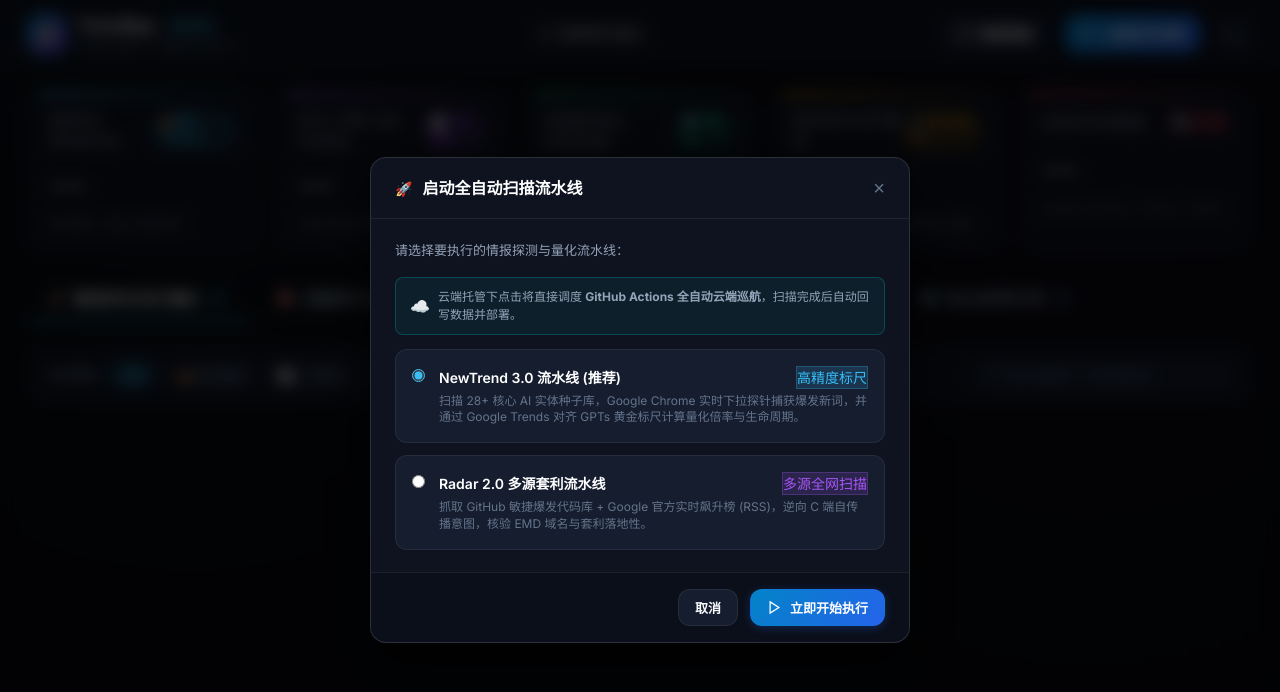
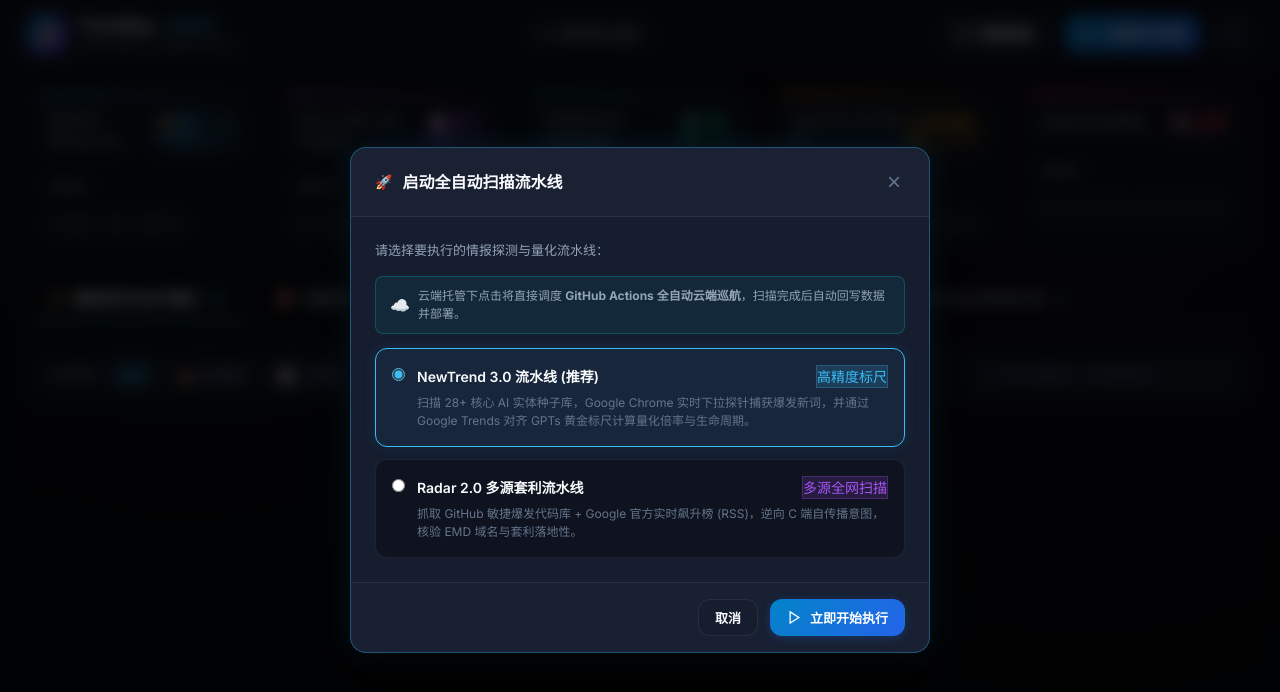
Before and after one commit to bshx2024/TrendSpy, a website: page public/index.html in a window 1280 px wide. Both pictures are taken after a click on the button "立即执行扫描". Drawn offline with nearby package versions, Linux system fonts and the light colour scheme; no server answers.

Commit message:
fix: add api/index.ts for Vercel serverless functions, fix modal CSS, and include data assets

```diff
--- /dev/null
+++ b/api/index.ts
@@ -0,0 +1,3 @@
+import app from "../server.js";
+
+export default app;
--- a/public/style.css
+++ b/public/style.css
@@ -1558,3 +1558,153 @@ body {
     grid-template-columns: 1fr;
   }
 }
+
+/* Modal Dialog System */
+.modal-overlay {
+  position: fixed;
+  inset: 0;
+  background: rgba(0, 0, 0, 0.75);
+  backdrop-filter: blur(8px);
+  display: none;
+  align-items: center;
+  justify-content: center;
+  z-index: 1000;
+  opacity: 0;
+  transition: opacity var(--transition-normal);
+}
+
+.modal-overlay.active {
+  display: flex;
+  opacity: 1;
+}
+
+.modal-dialog {
+  background: var(--bg-surface-elevated);
+  border: 1px solid var(--border-active);
+  border-radius: var(--radius-lg);
+  width: 90%;
+  max-width: 580px;
+  box-shadow: 0 20px 50px rgba(0, 0, 0, 0.8), 0 0 30px var(--cyan-glow);
+  overflow: hidden;
+  animation: modalScaleUp 0.25s cubic-bezier(0.16, 1, 0.3, 1);
+}
+
+@keyframes modalScaleUp {
+  from { transform: scale(0.92); opacity: 0; }
+  to { transform: scale(1); opacity: 1; }
+}
+
+.modal-header {
+  display: flex;
+  align-items: center;
+  justify-content: space-between;
+  padding: 18px 24px;
+  border-bottom: 1px solid var(--border-subtle);
+  background: rgba(255, 255, 255, 0.02);
+}
+
+.modal-title {
+  display: flex;
+  align-items: center;
+  gap: 10px;
+}
+
+.modal-title h3 {
+  font-size: 16px;
+  font-weight: 600;
+  color: var(--text-main);
+  margin: 0;
+}
+
+.modal-close {
+  background: transparent;
+  border: none;
+  color: var(--text-dim);
+  font-size: 24px;
+  cursor: pointer;
+  line-height: 1;
+  padding: 4px;
+  transition: color var(--transition-fast);
+}
+
+.modal-close:hover {
+  color: var(--text-main);
+}
+
+.modal-body {
+  padding: 24px;
+}
+
+.modal-desc {
+  font-size: 13px;
+  color: var(--text-muted);
+  margin-bottom: 16px;
+}
+
+.pipeline-options {
+  display: flex;
+  flex-direction: column;
+  gap: 12px;
+}
+
+.pipeline-option {
+  display: flex;
+  gap: 12px;
+  align-items: flex-start;
+  padding: 16px;
+  border: 1px solid var(--border-subtle);
+  border-radius: var(--radius-md);
+  background: var(--bg-surface);
+  cursor: pointer;
+  transition: all var(--transition-fast);
+}
+
+.pipeline-option:hover {
+  border-color: var(--border-active);
+  background: var(--bg-surface-hover);
+}
+
+.pipeline-option.active {
+  border-color: var(--cyan-primary);
+  background: rgba(56, 189, 248, 0.06);
+  box-shadow: 0 0 15px rgba(56, 189, 248, 0.1);
+}
+
+.pipeline-option input[type="radio"] {
+  margin-top: 3px;
+  accent-color: var(--cyan-primary);
+}
+
+.option-content {
+  flex: 1;
+}
+
+.option-header {
+  display: flex;
+  align-items: center;
+  justify-content: space-between;
+  margin-bottom: 6px;
+}
+
+.option-name {
+  font-size: 14px;
+  font-weight: 600;
+  color: var(--text-main);
+}
+
+.option-desc {
+  font-size: 12px;
+  color: var(--text-dim);
+  line-height: 1.5;
+  margin: 0;
+}
+
+.modal-footer {
+  display: flex;
+  align-items: center;
+  justify-content: flex-end;
+  gap: 12px;
+  padding: 16px 24px;
+  border-top: 1px solid var(--border-subtle);
+  background: rgba(255, 255, 255, 0.01);
+}
```
Also changed, not shown: server.ts (+7 -0 lines), vercel.json.
